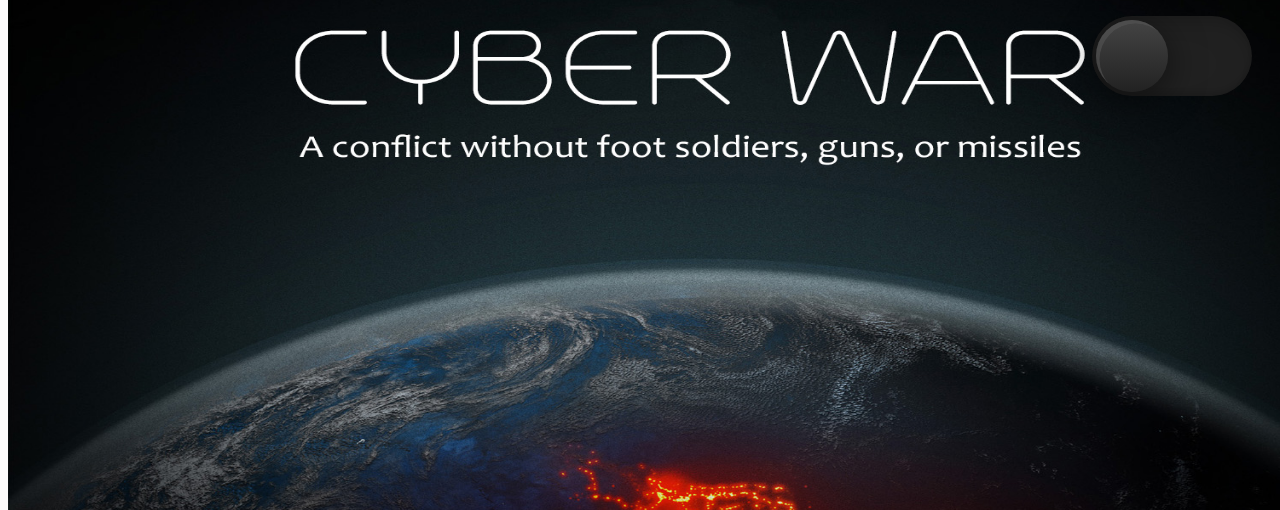
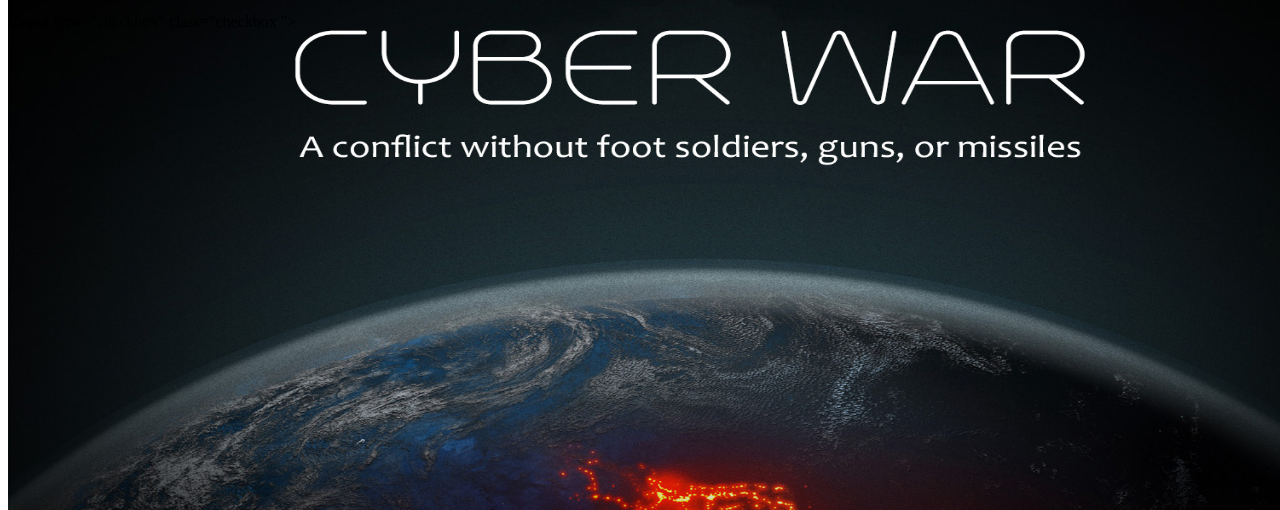
Before and after one commit to Fakude/Profile, a plain HTML site: page Port/index.html in a window 1280 px wide. Shown: the part 110-620 px from the top of the page. Drawn offline with Linux system fonts and the light colour scheme.

Commit message:
Update index.html

```diff
--- a/Port/index.html
+++ b/Port/index.html
@@ -15,7 +15,7 @@
     </ul>
   </nav >
   <div>
-  <input type="checkbox" class="checkbox ">
+  //input type="checkbox" class="checkbox ">
   </div>
 
         </div>
```
